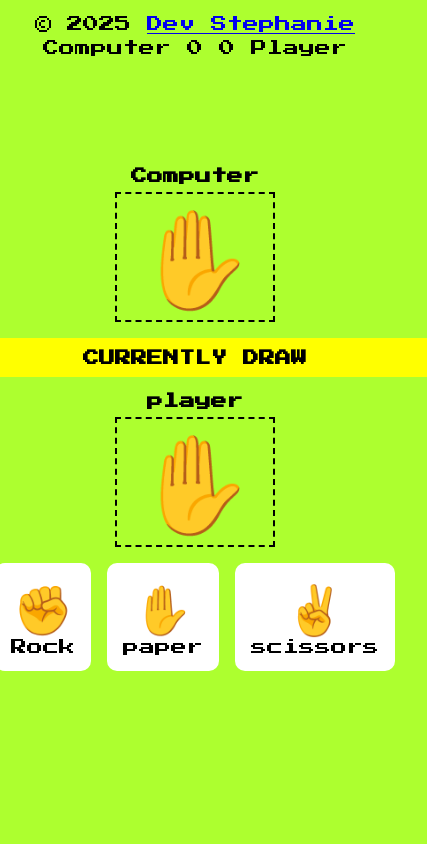
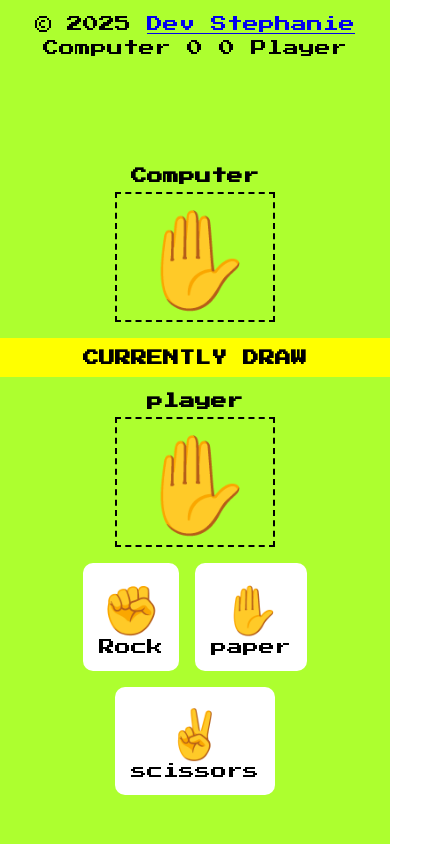
Before and after one commit to Stella-055/Rock-paper-scissors, a website built with Vite: page index.html in a window 390 px wide. Shown: the whole page, 427 px wide, since content can reach past the window. Built offline with nearby package versions, Linux system fonts and the light colour scheme.

Commit message:
ensured responsiveness

```diff
--- a/index.html
+++ b/index.html
@@ -1,31 +1,36 @@
-<!doctype html>
+<!DOCTYPE html>
 <html lang="en">
   <head>
     <meta charset="UTF-8" />
     <link rel="icon" type="image/svg+xml" href="/icons8-game-30.png" />
-    <link rel="stylesheet" href="/src/style.css">
+    <link rel="stylesheet" href="/src/style.css" />
     <meta name="viewport" content="width=device-width, initial-scale=1.0" />
     <title>Rock,Paper, Scissors</title>
   </head>
   <body>
     <div class="container">
-    <nav><div>
+      <nav>
+        <div>
           <p>© 2025</p>
           <a href="https://github.com/Stella-055">Dev Stephanie</a>
         </div>
         <div>
           <p>Computer</p>
           <p class="computerscore">0</p>
-      <p  class="playerscore">0</p>
-      <p >Player</p>
-     </div></nav>
+          <p class="playerscore">0</p>
+          <p>Player</p>
+        </div>
+      </nav>
 
-
-    <div class="contdiv first"> <h4>Computer</h4>
-    <div class="cont1"><h4 class="computerguess">✋</h4></div> </div>
+      <div class="contdiv first">
+        <h4>Computer</h4>
+        <div class="cont1"><h4 class="computerguess">✋</h4></div>
+      </div>
       <div class="windiv"><h4 class="resultstatement">CURRENTLY DRAW</h4></div>
-    <div class="contdiv"> <h4 >player</h4>
-    <div  class="cont1"><h4 class="playerguess">✋</h4></div></div>
+      <div class="contdiv">
+        <h4>player</h4>
+        <div class="cont1"><h4 class="playerguess">✋</h4></div>
+      </div>
       <div class="emojis">
         <div class="emojidiv">
           <h4>✊</h4>
@@ -40,7 +45,6 @@
           <p>scissors</p>
         </div>
       </div>
-
     </div>
     <script type="module" src="/src/main.js"></script>
   </body>
--- a/src/style.css
+++ b/src/style.css
@@ -18,7 +18,7 @@ body {
   height: 100vh;
   flex-direction: column;
   align-items: center;
-
+ margin: 0;
   background-color: greenyellow;
   font-family: "Press Start 2P";
 }
@@ -72,6 +72,9 @@ nav div{
 .emojis{
   display: flex;
   gap: 1rem;
+  flex-wrap: wrap;
+  justify-content: center;
+  align-items: center;
 }
 .emojis div{
   background-color: white;
@@ -89,7 +92,11 @@ cursor: pointer;
   margin-top: 4rem;
 }
 @media  screen and (max-width: 750px) {
-
+  .container{
+    margin: 0;
+    height: 100vh;
+    width: 100vw;
+  }
 
   nav{
     display: flex;
```
Lines whose indentation alone changed are shown as unchanged.
